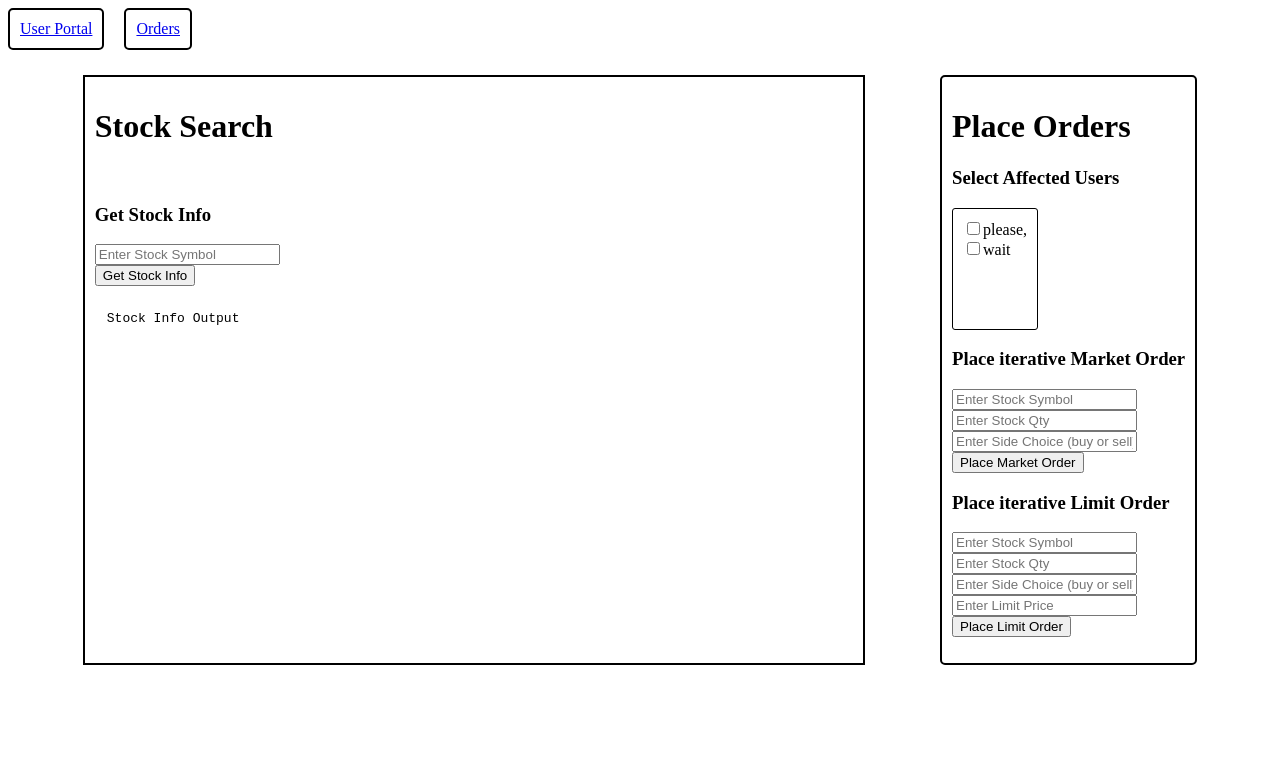
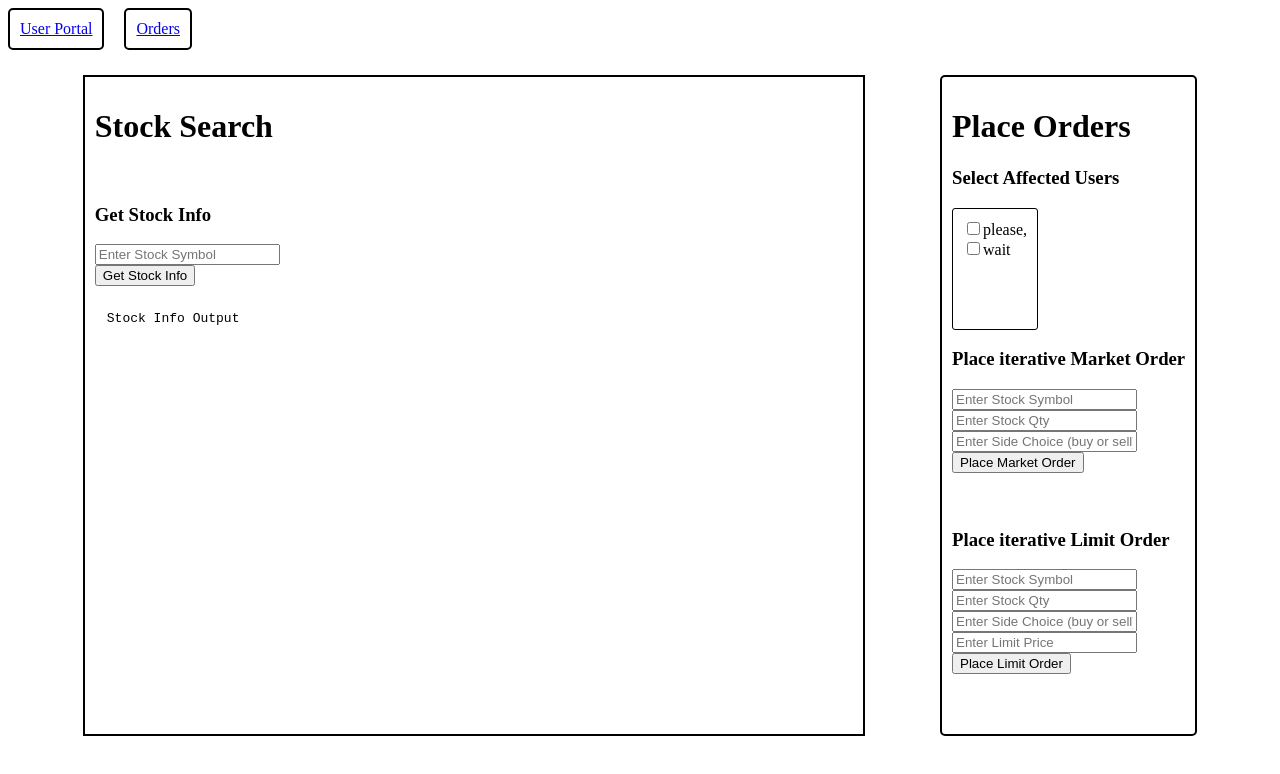
Before and after one commit to AidanB446/justin, a Next.js app in the folder frontend/: page /home in a window 1280 px wide. Shown: the top 774 px of the page. Built offline with nearby package versions, Linux system fonts and the light colour scheme; no server answers; sample sign-in values are in the browser's storage.

Commit message:
working product

```diff
--- a/frontend/app/home/page.js
+++ b/frontend/app/home/page.js
@@ -228,7 +228,7 @@ export default function Home() {
 				const data = await request.json();
 
 				document.getElementById("StockDataOutput").textContent =
-					JSON.stringify(data, null, 2);
+					JSON.stringify(data["data"]["primaryData"], null, 2);
 
 				break;
 
@@ -310,7 +310,11 @@ export default function Home() {
 						<button onClick={placeMarketOrder}>
 							Place Market Order
 						</button>
-						<p id="MarketOrderDebug"></p>
+						<pre
+							className={styles.stockDataOutput}
+							id="MarketOrderDebug"
+						>
+						</pre>
 					</div>
 
 					<div id="LimitOrderDiv" className={styles.placeLimitOrder}>
@@ -342,7 +346,11 @@ export default function Home() {
 						<button onClick={placeLimitOrder}>
 							Place Limit Order
 						</button>
-						<p style={{ color: "red" }} id="LimitOrderDebug"></p>
+						<pre
+							className={styles.stockDataOutput}
+							id="LimitOrderDebug"
+						>
+						</pre>
 					</div>
 				</div>
 			</div>
```
Also changed, not shown: 2 other files (tests, documents, lock files or other folders).
